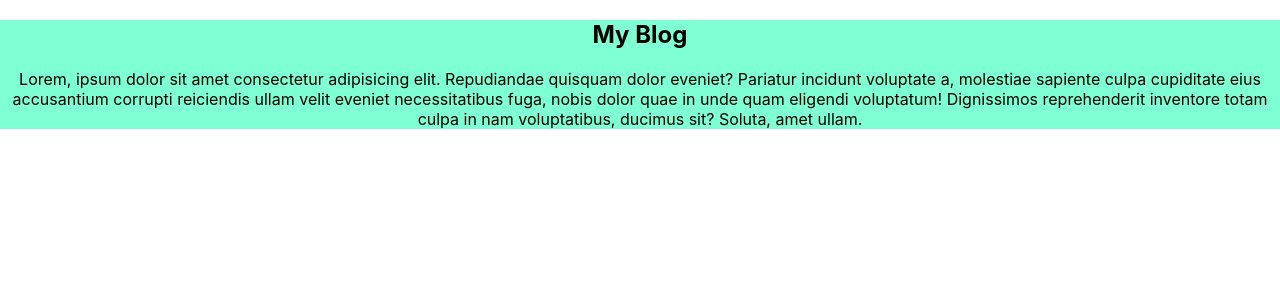
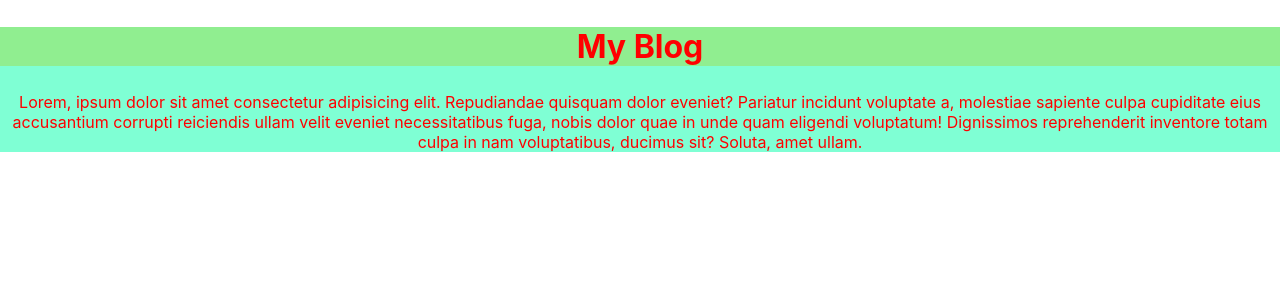
Before and after one commit to AlAminMiah4274/reactConceptPractice, a React (Create React App) app: page / in a window 1280 px wide. Shown: the top 300 px of the page. Built offline with nearby package versions, Linux system fonts and the light colour scheme.

Commit message:
created js object and given min 3 style on h2 in article tag

```diff
--- a/src/App.js
+++ b/src/App.js
@@ -1,11 +1,13 @@
 import './App.css';
+
+const styleObj = { fontSize: '2rem', color: 'red', backgroundColor: 'lightgreen' };
 
 function App() {
   return (
     <div className="App">
       <article className='blog'>
-        <h2>My Blog</h2>
-        <p>
+        <h2 style={styleObj}>My Blog</h2>
+        <p style={{ color: 'red' }}>
           Lorem, ipsum dolor sit amet consectetur adipisicing elit. Repudiandae quisquam dolor eveniet? Pariatur incidunt voluptate a, molestiae sapiente culpa cupiditate eius accusantium corrupti reiciendis ullam velit eveniet necessitatibus fuga, nobis dolor quae in unde quam eligendi voluptatum! Dignissimos reprehenderit inventore totam culpa in nam voluptatibus, ducimus sit? Soluta, amet ullam.
         </p>
       </article>
```
